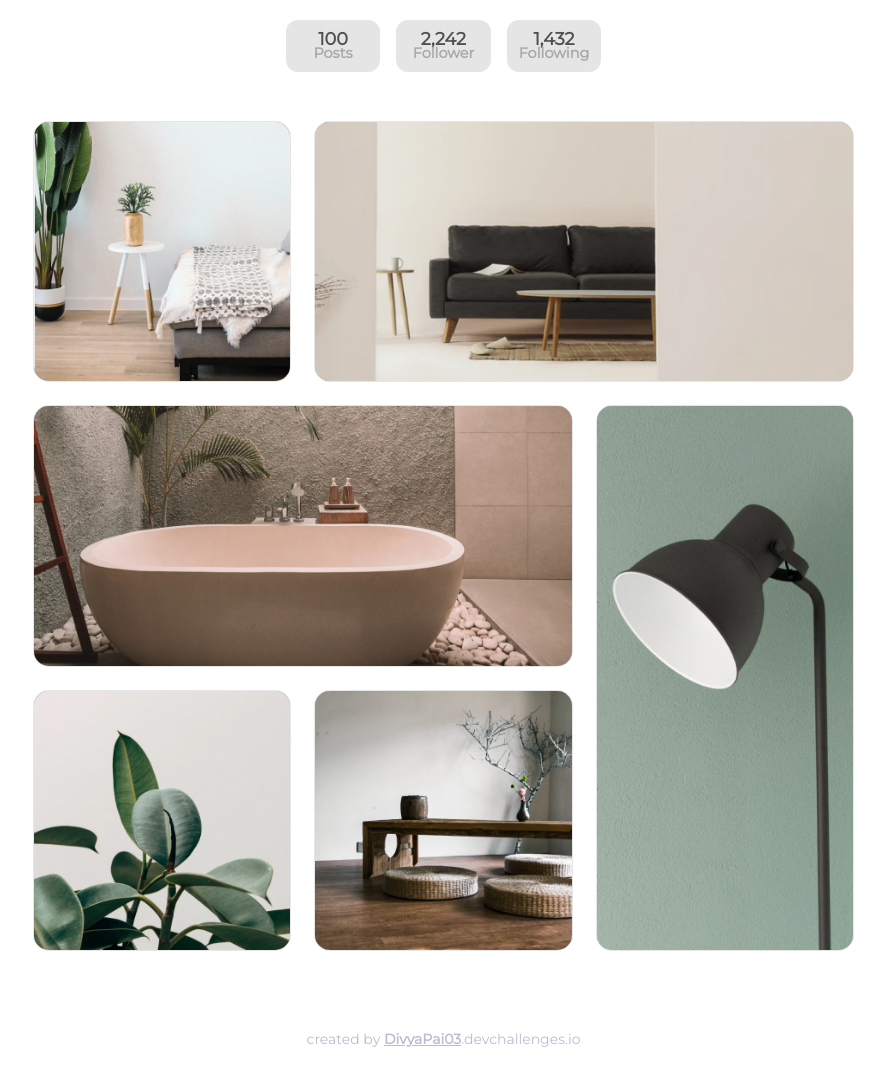
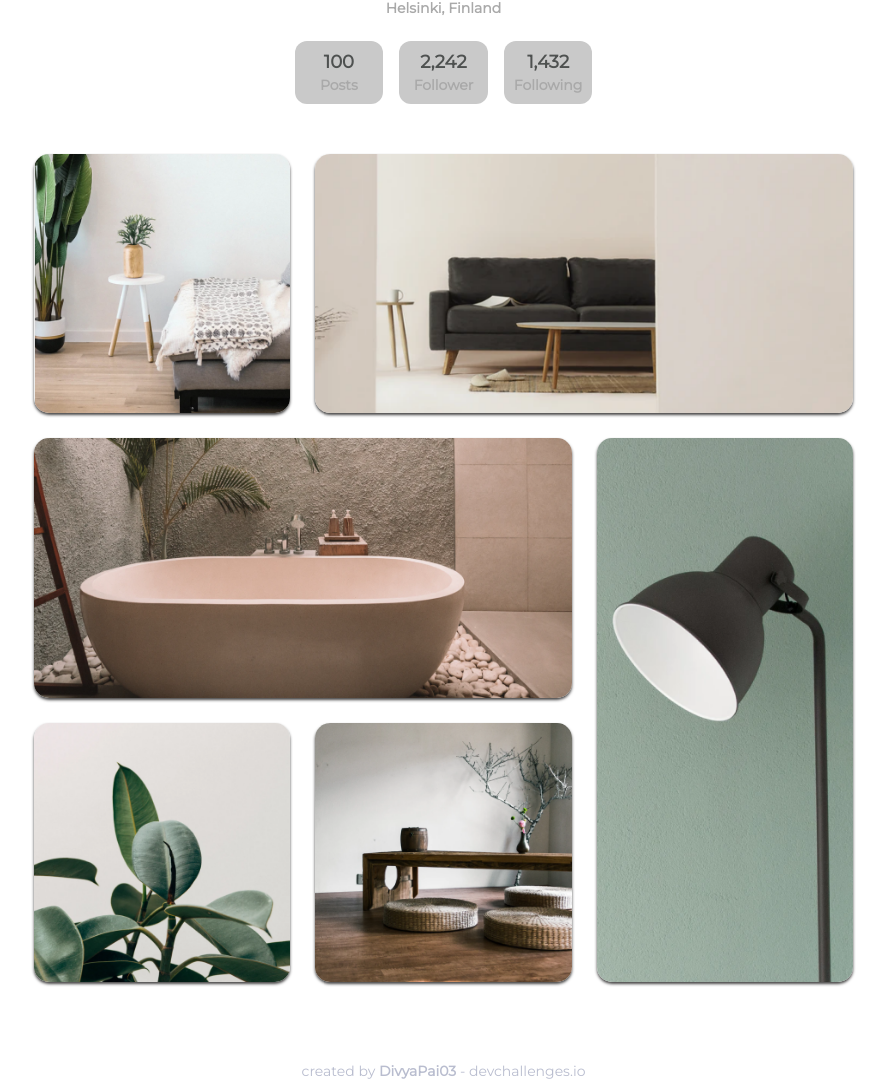
Before and after one commit to DivyaPai03/MyGalleryChallenge, a plain HTML site: page index.html in a window 1280 px wide. Shown: the part 271-1361 px from the top of the page, without its empty margins (185-1071 px from the left). Before the commit the page ends 1329 px from the top, so only its background shows below. Drawn offline with Linux system fonts and the light colour scheme.

Commit message:
font changes

```diff
--- a/index.html
+++ b/index.html
@@ -47,7 +47,7 @@
 
         </main>
         <footer>
-            <div>created by <span class="username">DivyaPai03</span>.devchallenges.io</div>
+            <div>created by <strong>DivyaPai03</strong> - devchallenges.io</div>
         </footer>
 
 
--- a/styles.css
+++ b/styles.css
@@ -31,23 +31,17 @@ header > div:first-child {
 
 header h2 {
   color: #4e5150;
-  font-size: 1.5rem;
+  font-size: 24px;
 }
 header h3 {
   color: #4e5150;
-  font-size: 1.1rem;
+  font-size: 18px;
 }
 header h4 {
   color: #a9a9a9;
-  font-size: 0.9rem;
+  font-size: 14px;
   text-align: center;
-}
-.name {
-  line-height: 17px;
-}
-.address {
-  line-height: 12px;
-  margin-top: 5px;
+  margin-top: 3px;
 }
 .boxes {
   display: grid;
@@ -56,17 +50,14 @@ header h4 {
   grid-column-gap: 1rem;
 }
 .boxes .box {
-  background-color: #e5e5e5;
+  background-color: #c9c9c9;
   border-radius: 12px;
-  padding: 12px;
+  padding: 10px;
   box-sizing: border-box;
   text-align: center;
 }
-
-.box h4,
-.box h3 {
-  display: block;
-  line-height: 14px;
+.address {
+  margin-top: 8px;
 }
 
 main {
@@ -79,8 +70,7 @@ main {
 }
 main img {
   border-radius: 15px;
-  box-shadow: 0px 0px 1px 0px #000;
-
+  box-shadow: 0px 2px 3px 0px rgb(70, 69, 69);
   height: 100%;
 }
 .one {
@@ -112,12 +102,6 @@ footer {
 }
 footer {
   margin-top: 80px;
-  color: #b9bdcf;
-  font-weight: 500;
-}
-.username {
-  font-weight: 700;
-  text-decoration: underline;
 }
 @media (max-width: 967px) {
   .container {
@@ -132,6 +116,9 @@ footer {
   header h4 {
     font-size: 0.6rem;
   }
+  .address {
+    margin-top: 5px;
+  }
   main {
     grid-gap: 8px;
     margin: 20px auto;
```
